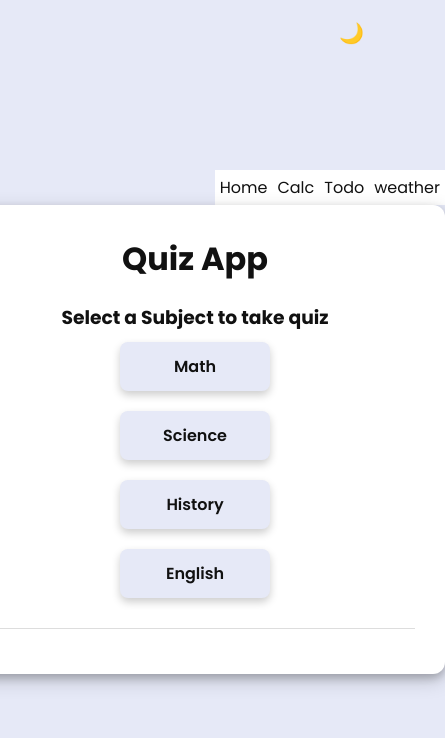
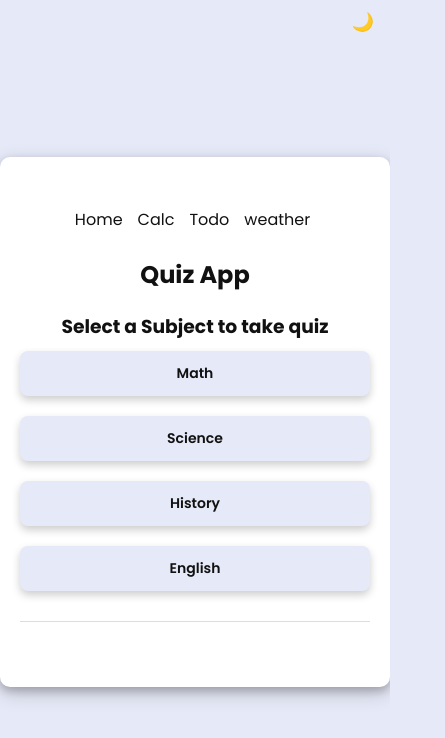
Before and after one commit to abenime/HUCISA-WEB-FINAL, a plain HTML site: page quiz.html in a window 390 px wide. Shown: the whole page, 445 px wide, since content can reach past the window. Drawn offline with Linux system fonts and the light colour scheme.

Commit message:
Completed and hosted

```diff
--- a/calc.css
+++ /dev/null
@@ -1,58 +0,0 @@
-@import url('https://fonts.googleapis.com/css2?family=Poppins:wght@200;300;400;500;600;700&display=swap');
-*{
-    margin: 0;
-    box-sizing: border-box;
-}
-body{
-    height: 100vh;
-    display: flex;
-    align-items: center;
-    justify-content: center;
-    background-color: rgb(230, 233, 247);
-    font-family: 'poppins';
-}
-.calc{
-    width: 500px;
-    box-shadow: 0 4px 8px 0 rgba(0, 0, 0, 0.2), 0 6px 20px 0 rgba(0, 0, 0, 0.19);
-    background-color: white;
-    display: flex;
-    flex-direction: column;
-    padding: 40px;
-}
-.calc input{
-    height: 60px;
-    outline: none;
-    font-family: inherit;
-    font-size: 20px;
-    font-weight: 500;
-}
-
-.calc-btns{
-    display: grid;
-    grid-template-columns: auto auto auto auto;
-    gap: 5px;
-    margin-top: 20px;
-}
-.calc .equals{
-    height: 50px;
-    margin-top: 10px;
-    font-family: inherit;
-    font-size: 30px;
-    font-weight: 500;
-    background-color: white;
-    border: none;
-    box-shadow: 0 4px 8px 0 rgba(0, 0, 0, 0.2), 0 6px 20px 0 rgba(0, 0, 0, 0.19);
-}
-
-.calc-btns button{
-    height: 50px;
-    font-family: inherit;
-    font-size: 20px;
-    font-weight: 500;
-    background-color: white;
-    border:none;
-    box-shadow: 0 4px 8px 0 rgba(0, 0, 0, 0.2), 0 6px 20px 0 rgba(0, 0, 0, 0.19);
-}
-.calc-btns button:hover{
-    background-color:  rgb(230, 233, 247);
-}
--- a/calc/calc.css
+++ b/calc/calc.css
@@ -22,26 +22,26 @@
   }
 body{
     height: 100vh;
+    justify-content: center;
+    align-items: center;
     display: flex;
-    flex-direction: column;
-    align-items: center;
-    justify-content: center;
     background-color: var(--bg);
-    font-family: 'poppins';
-    transition: all 0.3s;
+    font-family: 'poppins' ;
+    transition: all 0.3s ease;
 }
 .calc{
     border-radius: 10px;
-    width: 500px;
+    width: 540px;
     box-shadow: 0 4px 8px 0 rgba(0, 0, 0, 0.2), 0 6px 20px 0 rgba(0, 0, 0, 0.19);
     background-color: var(--card-bg);
     display: flex;
     flex-direction: column;
-    padding: 40px;
+    padding: 20px;
     color: var(--text);
 }
 .calc input{
     height: 60px;
+    width: 100%;
     outline: none;
     font-family: inherit;
     font-size: 20px;
--- a/nav.css
+++ b/nav.css
@@ -1,10 +1,11 @@
 .navbar{
     display: flex;
-    justify-content: right;
-    width: 500px;
+    flex-wrap: wrap;
+    justify-content: center;
+    gap: 10px;
+    margin-bottom: 20px;
 }
 .navbar a{
-    background-color: var(--card-bg);
-    padding: 5px;
-
+    padding-bottom: 5px;
+    padding-right: 5px;
 }
--- a/quiz.html
+++ b/quiz.html
@@ -2,19 +2,21 @@
 <html lang="en">
 <head>
   <meta charset="UTF-8" />
+  <meta name="viewport" content="width=device-width, initial-scale=1.0">
   <title>Hu-Quiz-App</title>
   <link rel="stylesheet" href="quiz/quizz.css" />
   <link rel="stylesheet" href="nav.css">
 </head>
 <body>
   <button class="toggle-btn" onclick="toggleDarkMode()">🌙</button>
-  <div class="navbar">
-    <a href="index.html">Home </a>
-    <a href="calculator.html">Calc </a>
-    <a href="todolist.html">Todo </a>
-    <a href="weather.html">weather</a>
-</div>
+
   <div class="bdy">
+    <div class="navbar">
+      <a href="index.html">Home </a>
+      <a href="calculator.html">Calc </a>
+      <a href="todolist.html">Todo </a>
+      <a href="weather.html">weather</a>
+  </div>
     <h1>Quiz App</h1>
 
     <div class="slct" id="subjectSelection">
--- a/quiz/quizz.css
+++ b/quiz/quizz.css
@@ -22,25 +22,29 @@
 }
 
 body {
-  height: 100vh;
+  min-height: 100vh;
+  justify-content: center;
+  align-items: center;
   display: flex;
-  align-items: center;
-  justify-content: center;
-  flex-direction: column;
-  font-family: 'poppins','Segoe UI';
-  background-color:var(--bg);
-  margin: 0;
-  padding: 0;
-  transition: all 0.3s;
+  background-color: var(--bg);
+  font-family: 'poppins' ;
+  transition: all 0.3s ease;
+  color: var(--text);
+
 }
 .bdy {
-  font-family: inherit;
-  width: 500px;
-  background: var(--card-bg);
-  padding: 30px;
-  border-radius: 12px;
   color: var(--text);
+  border-radius: 10px;
+  border:none;
   box-shadow: 0 4px 8px 0 rgba(0, 0, 0, 0.2), 0 6px 20px 0 rgba(0, 0, 0, 0.19);
+  background-color: var(--card-bg);
+  width: 540px;
+  display: flex;
+  padding: 20px;
+  flex-direction: column;
+  justify-content: center;
+  padding-bottom: 50px;
+  padding-top: 50px;
 }
 
 h1 {
@@ -156,7 +160,6 @@
   border-radius: 8px;
   cursor: pointer;
   font-size: 15px;
-  transition: background 0.2s;
   background-color:var(--bg);
   color: var(--text);
   box-shadow: 0 4px 8px 0 rgba(0, 0, 0, 0.2),0 6px 20px 0 rgba(0, 0, 0, 0.19);
@@ -174,3 +177,38 @@
   font-size: 20px;
   cursor: pointer;
 }
+
+@media (max-width: 600px) {
+  .subject-buttons {
+    width: 100%;
+  }
+
+  .subject-buttons button {
+    width: 100%;
+    font-size: 14px;
+  }
+
+  .options button {
+    font-size: 14px;
+    padding: 10px;
+  }
+
+  .back-btn {
+    width: 100%;
+    font-size: 14px;
+  }
+
+  h1 {
+    font-size: 24px;
+  }
+
+  .question {
+    font-size: 18px;
+  }
+
+  .toggle-btn {
+    font-size: 18px;
+    top: 10px;
+    right: 10px;
+  }
+}
--- a/quizz.css
+++ /dev/null
@@ -1,43 +0,0 @@
-@import url('https://fonts.googleapis.com/css2?family=Poppins:wght@200;300;400;500;600;700&display=swap');
-*{
-    margin: 0;
-    box-sizing: border-box;
-}
-body{
-    height: 100vh;
-    display: flex;
-    justify-content: center;
-    align-items: center;
-    background-color: rgb(230, 233, 247);
-    font-family: 'poppins' ;
-}
-
-.intr-bdy{
-    padding: 30px;
-    box-shadow: 0 4px 8px 0 rgba(0, 0, 0, 0.2), 0 6px 20px 0 rgba(0, 0, 0, 0.19);
-    width: 540px;
-    background-color: white;
-    display: flex;
-    flex-direction: column;
-    justify-content: center;
-    align-items: center;
-}
-.optn-btns{
-    margin-top: 20px;
-    display: grid;
-    grid-template-columns: auto auto;
-    gap: 10px;
-}
-.optn-btns button{
-    box-shadow: 0 4px 8px 0 rgba(0, 0, 0, 0.2), 0 6px 20px 0 rgba(0, 0, 0, 0.19);
-    height: 40px;
-    background-color: white;
-    border: none;
-    font-family: inherit;
-    font-weight: 500;
-    border-radius: 5px;
-}
-.optn-btns button:hover{
-
-    background-color: rgb(230, 233, 247);
-}
--- a/todo/todo.css
+++ b/todo/todo.css
@@ -21,16 +21,14 @@
   color: var(--text);
 }
 body {
-    height: 100vh;
-    display: flex;
-    flex-direction: column;
-    align-items: center;
-    justify-content: center;
-    font-family: 'poppins' ;
-    background-color: var(--bg);
-    padding: 2rem;
-    color: var(--text);
-    transition: all 0.3s;
+  height: 100vh;
+  justify-content: center;
+  align-items: center;
+  display: flex;
+  background-color: var(--bg);
+  font-family: 'poppins' ;
+  transition: all 0.3s ease;
+  color: var(--text);
   }
 
   h1 {
@@ -39,15 +37,16 @@
   }
 
   .todo-container {
-    width: 500px;
+    padding: 10px;
+    width: 540px;
     background:var(--card-bg);
-    padding: 1.5rem;
     border-radius: 10px;
     box-shadow: 0 4px 10px rgba(0, 0, 0, 0.2);
 
   }
 
   input[type="text"] {
+    margin-left: 10px;
     width: 80%;
     padding: 10px;
     font-size: 16px;
--- a/weather/weather.css
+++ b/weather/weather.css
@@ -27,23 +27,23 @@
     justify-content: center;
     align-items: center;
     display: flex;
-    flex-direction: column;
-    font-family: 'poppins';
-    background: var(--bg);
+    background-color: var(--bg);
+    font-family: 'poppins' ;
+    transition: all 0.3s ease;
     color: var(--text);
-    padding: 2rem;
-    text-align: center;
-    transition: all 0.3s ease;
   }
 
   .weather-container {
-    width: 500px;
-    margin: 0 auto;
+    display: flex;
+    flex-direction: column;
+    justify-content: center;
+    align-items: center;
+    width: 540px;
     background: var(--card-bg);
     padding: 2rem;
     border-radius: 10px;
     box-shadow: 0 5px 15px var(--shadow);
-    transition: background 0.3s ease;
+    transition: all 0.3s ease;
   }
 
   select, button {
```
Also changed, not shown: calculator.html (+7 -6 lines), todolist.html (+7 -6 lines), weather.html (+6 -6 lines).
